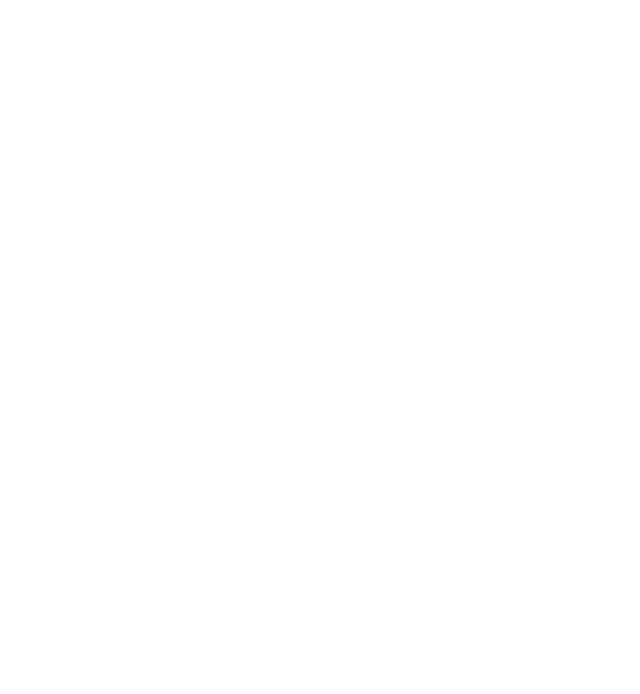
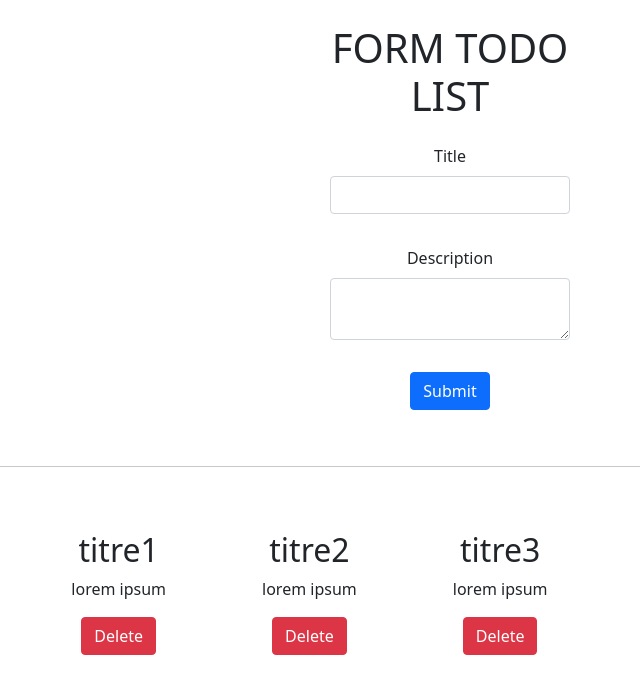
Before and after one commit to yeheland/react-todo-list-1, a React (Create React App) app: page / in a window 1280 px wide. Shown: the top 694 px of the page, without its empty margins (190-830 px from the left). Built offline with nearby package versions, Linux system fonts and the light colour scheme.

Commit message:
avant changement du state de todoList de Todos à App.js

```diff
--- a/package.json
+++ b/package.json
@@ -6,7 +6,9 @@
     "@testing-library/jest-dom": "^5.16.2",
     "@testing-library/react": "^12.1.3",
     "@testing-library/user-event": "^13.5.0",
+    "bootstrap": "^5.1.3",
     "react": "^17.0.2",
+    "react-bootstrap": "^2.1.2",
     "react-dom": "^17.0.2",
     "react-scripts": "5.0.0",
     "web-vitals": "^2.1.4"
--- a/src/App.js
+++ b/src/App.js
@@ -1,10 +1,15 @@
 import logo from './logo.svg';
 import './App.css';
+import 'bootstrap/dist/css/bootstrap.min.css';
+import Form from './Form';
+import Todos from './Todos';
 
 function App() {
   return (
     <div className="App">
-
+      <Form />
+      <hr />
+      <Todos />
     </div>
   );
 }
--- /dev/null
+++ b/src/Form.js
@@ -0,0 +1,23 @@
+import React from "react";
+
+function Form(){
+    return(
+        <form className="d-flex flex-column m-auto col-3 p-4">
+            <h1>FORM TODO LIST</h1>
+            <div className="p-3">
+                <label htmlFor="title" className="form-label">Title</label>
+                <input type="text" id="title" className="form-control"/>
+            </div>
+            <div className="p-3">
+                <label htmlFor="description"  className="form-label">Description</label>
+                <textarea id="description"  className="form-control" ></textarea>
+
+            </div>
+            <div className="p-3">
+                <button className="btn btn-primary">Submit</button>
+
+            </div>
+        </form>
+    )
+}
+export default Form;
--- /dev/null
+++ b/src/Todos.js
@@ -0,0 +1,39 @@
+import React from "react";
+import { useState } from "react";
+
+
+function Todos() {
+
+    const [todoList, setTodoList] = useState([
+        {
+            title: "titre1",
+            description: "lorem ipsum"
+        },
+        {
+            title: "titre2",
+            description: "lorem ipsum"
+        },
+        {
+            title: "titre3",
+            description: "lorem ipsum"
+        },
+
+    ]);
+
+
+    return (
+        <div className="m-auto col-8 d-flex">
+            {
+                todoList.map((list, index) => (
+
+                    <div className="m-5">
+                        <h2>{list.title}</h2>
+                        <p>{list.description}</p>
+                        <button className="btn btn-danger">Delete</button>
+                    </div>
+                ))
+            }
+        </div>
+    )
+}
+export default Todos;
```
Also changed, not shown: 1 other file (tests, documents, lock files or other folders).
